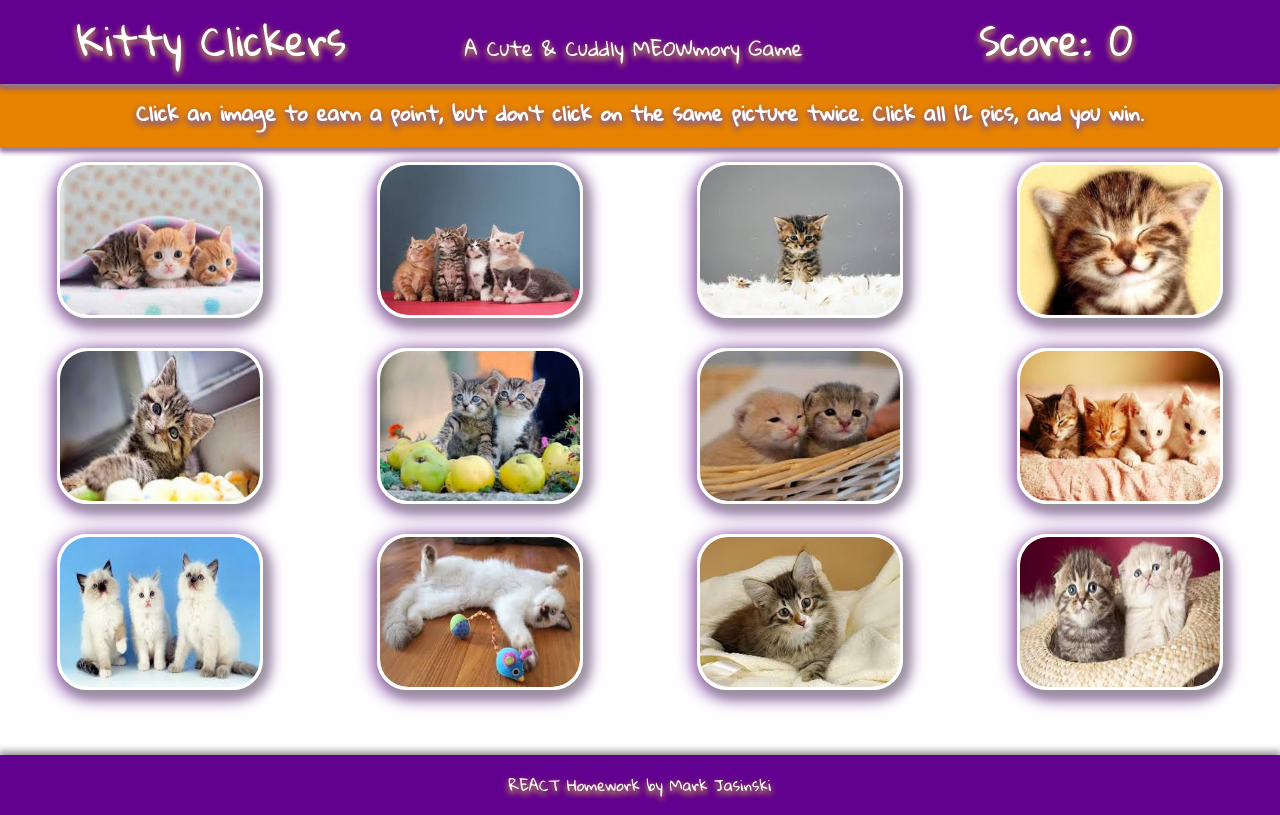
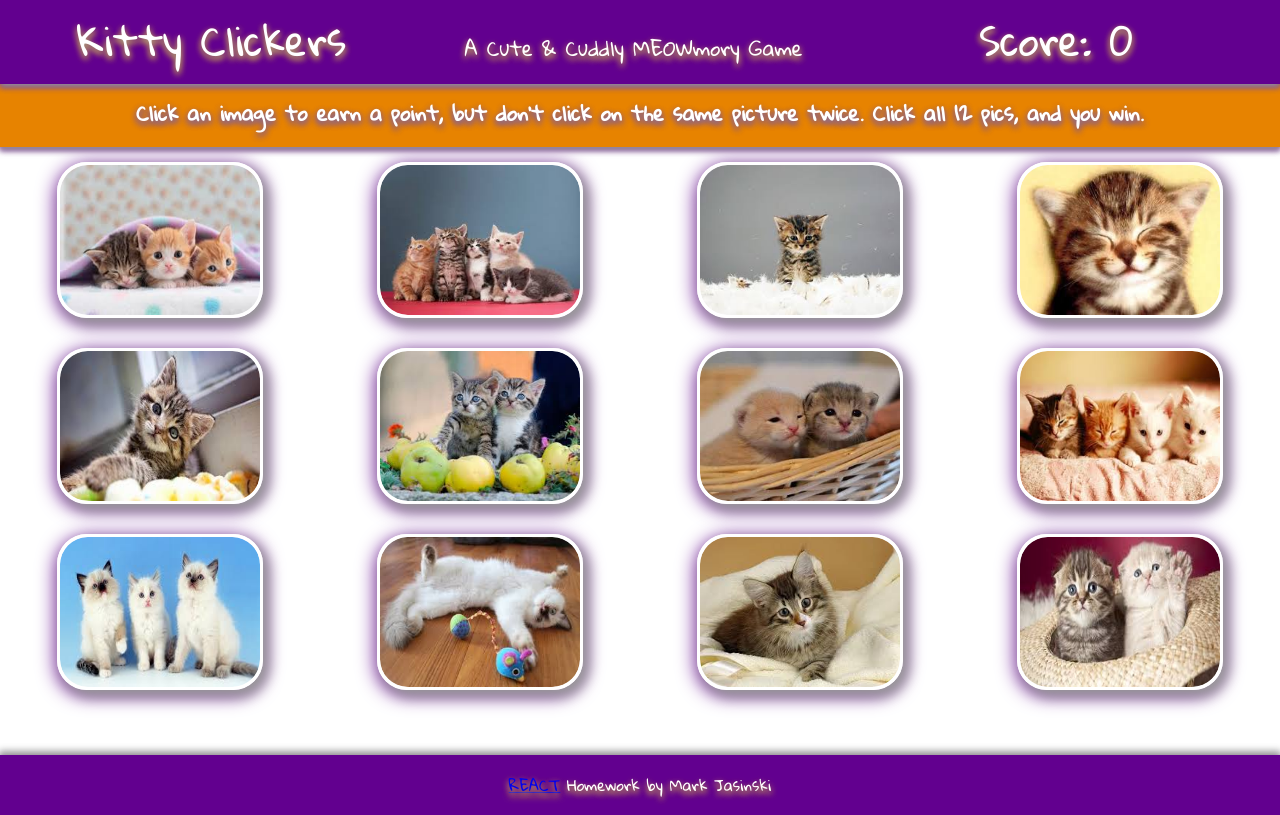
Before and after one commit to markjart/kittyclickers, a React (Create React App) app: page / in a window 1280 px wide. Built offline with nearby package versions, Linux system fonts and the light colour scheme; a web font is replaced by a local one.

Commit message:
more css updates and tweaks

```diff
--- a/src/components/Footer/Footer.js
+++ b/src/components/Footer/Footer.js
@@ -4,7 +4,7 @@ import "./Footer.css";
 
 const Footer = () => (
 	<footer className = "footer">
-		<p>REACT Homework by Mark Jasinski</p>
+		<p><a href='https://reactjs.org/'>REACT</a> Homework by Mark Jasinski</p>
 	</footer>
 );
 
```
Also changed, not shown: 1 other file (tests, documents, lock files or other folders).
